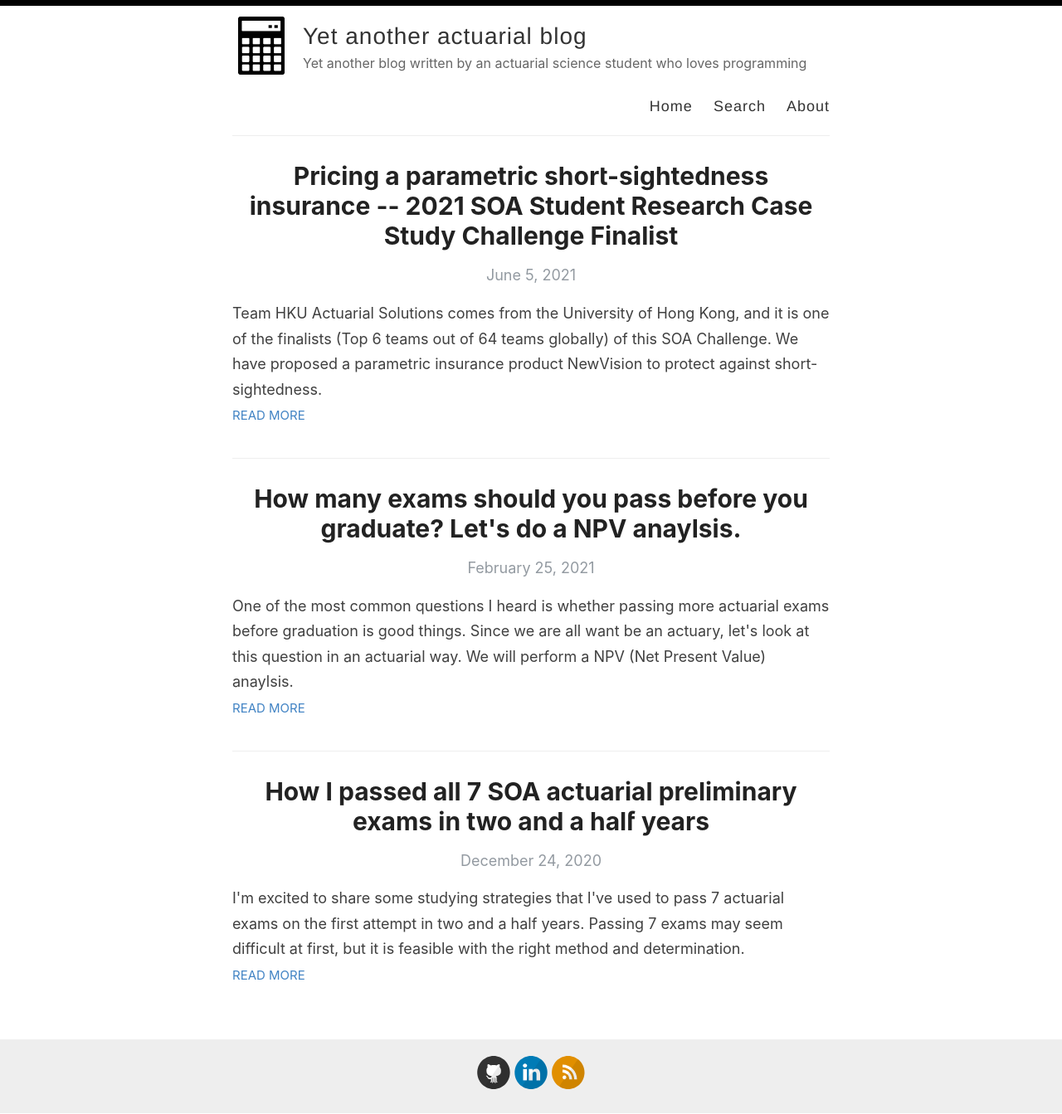
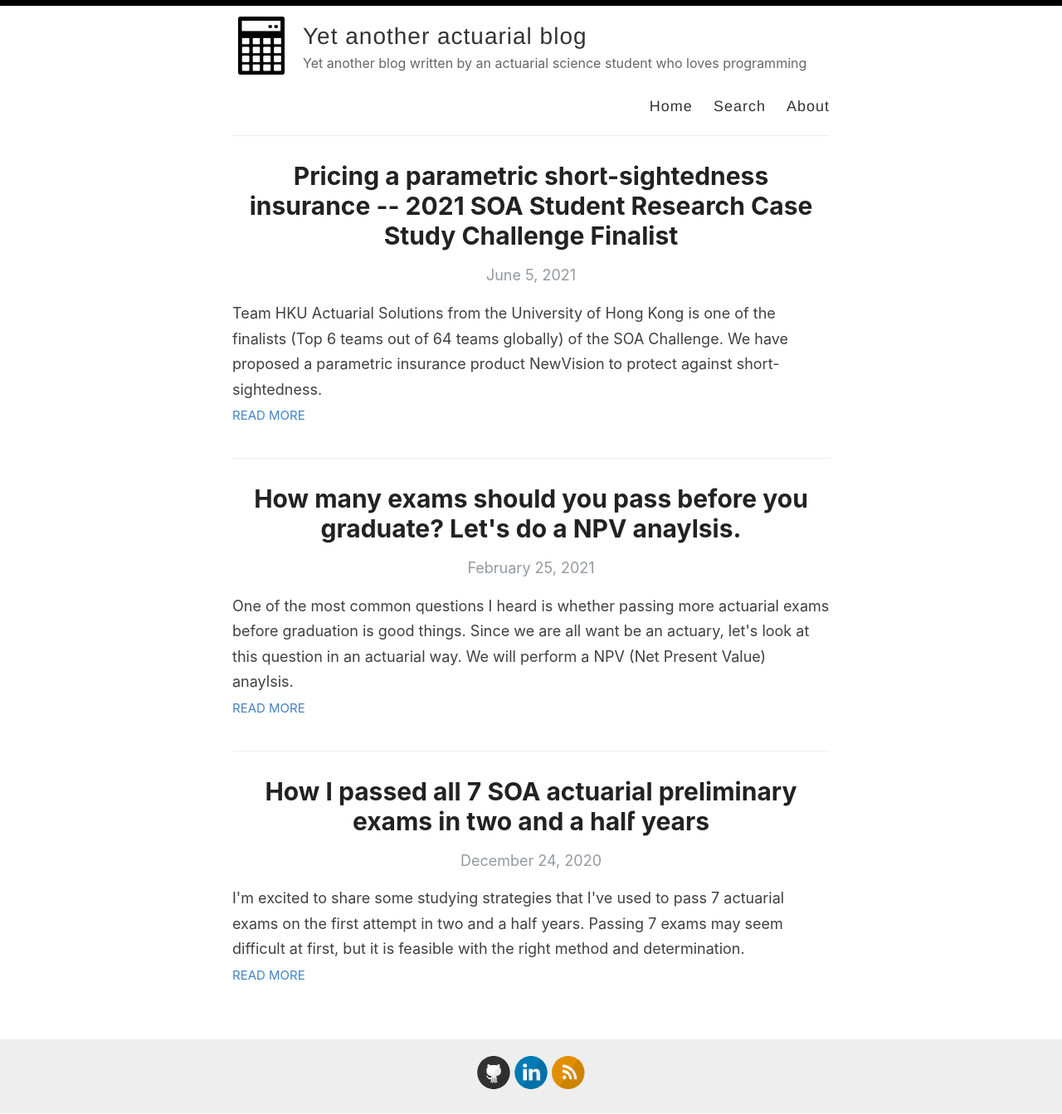
Before and after one commit to actuarialcat/actuarialcat.github.io, a Jekyll site: the page built from index.html, in a window 1280 px wide. Shown: the whole page at 83% size. Built offline with Jekyll 4.4.1, drawn with Linux system fonts in a browser that asks for light colours; the list of posts is cut into pages by our own code.

Commit message:
Update 2021-06-05-short-sightedness insurance.md

```diff
--- a/_posts/2021-06-05-short-sightedness insurance.md
+++ b/_posts/2021-06-05-short-sightedness insurance.md
@@ -5,7 +5,7 @@ date:   2021-06-05
 author: Jackson Leung, Elizabeth Zhu, Elaine Cheng, Kelvin Cheung, Tiffany Wong
 categories: [Actuarial, Projects]
 image: /images/article_images/2021-06-05-Short-sightedness insurance/cover.png
-excerpt: Team HKU Actuarial Solutions comes from the University of Hong Kong, and it is one of the finalists (Top 6 teams out of 64 teams globally) of this SOA Challenge. We have proposed a parametric insurance product NewVision to protect against short-sightedness.
+excerpt: Team HKU Actuarial Solutions from the University of Hong Kong is one of the finalists (Top 6 teams out of 64 teams globally) of the SOA Challenge. We have proposed a parametric insurance product NewVision to protect against short-sightedness.
 ---
 
 ![Parametric short-sightedness insurance cover art](/images/article_images/2021-06-05-Short-sightedness insurance/cover.png)
```
